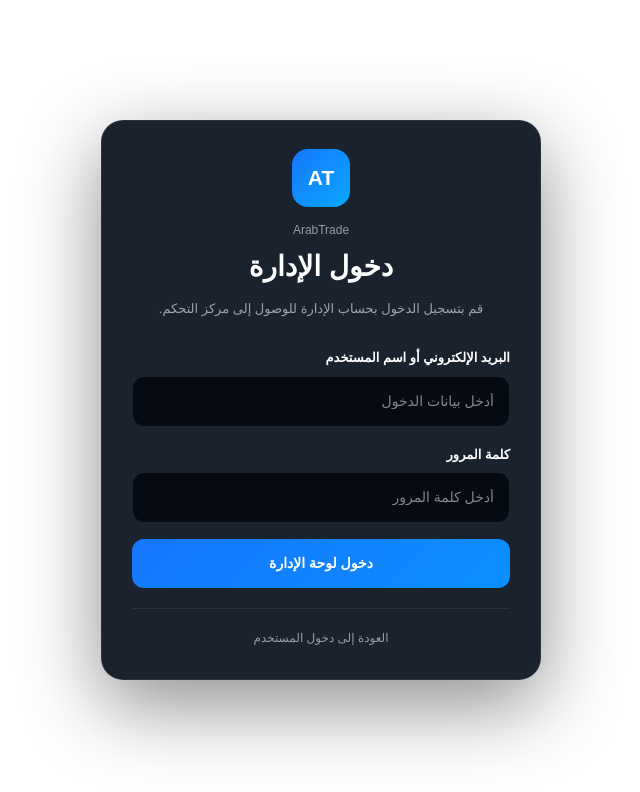
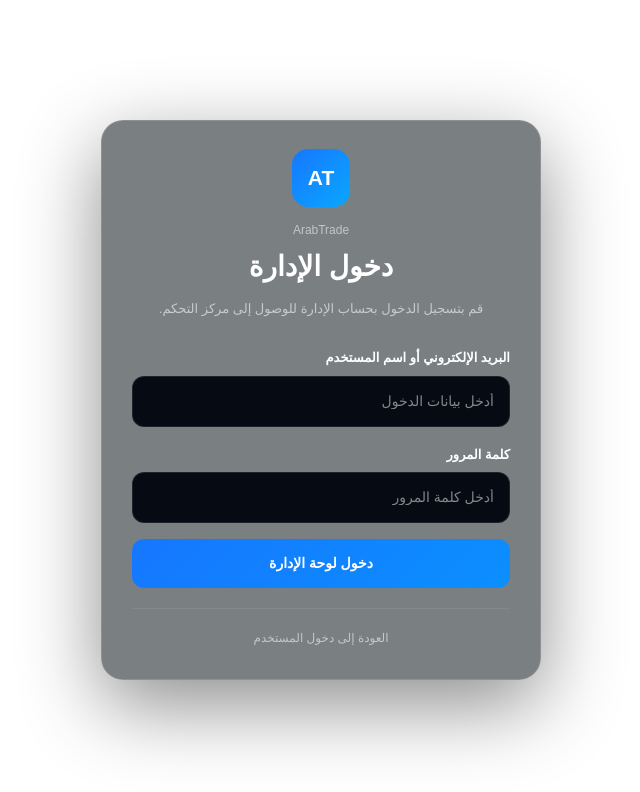
Before and after one commit to ffgg35646-ops/arab-trade, a Next.js app: page /admin/login in a window 1280 px wide. Shown: the top 792 px of the page, without its empty margins (414-1054 px from the left). Built offline with nearby package versions, Linux system fonts and the light colour scheme.

Commit message:
Use translucent graphite glass on admin login

```diff
--- a/app/admin/login/page.tsx
+++ b/app/admin/login/page.tsx
@@ -130,15 +130,15 @@ function AdminLoginContent() {
           width: "100%",
           maxWidth: 440,
           background:
-            "rgba(7,16,29,.92)",
+            "rgba(48,56,59,.64)",
           border:
-            "1px solid rgba(255,255,255,.08)",
+            "1px solid rgba(255,255,255,.14)",
           borderRadius: 22,
           padding: 30,
           boxShadow:
             "0 25px 80px rgba(0,0,0,.45)",
           backdropFilter:
-            "blur(16px)",
+            "blur(30px) saturate(145%)",
         }}
       >
         <div
```
